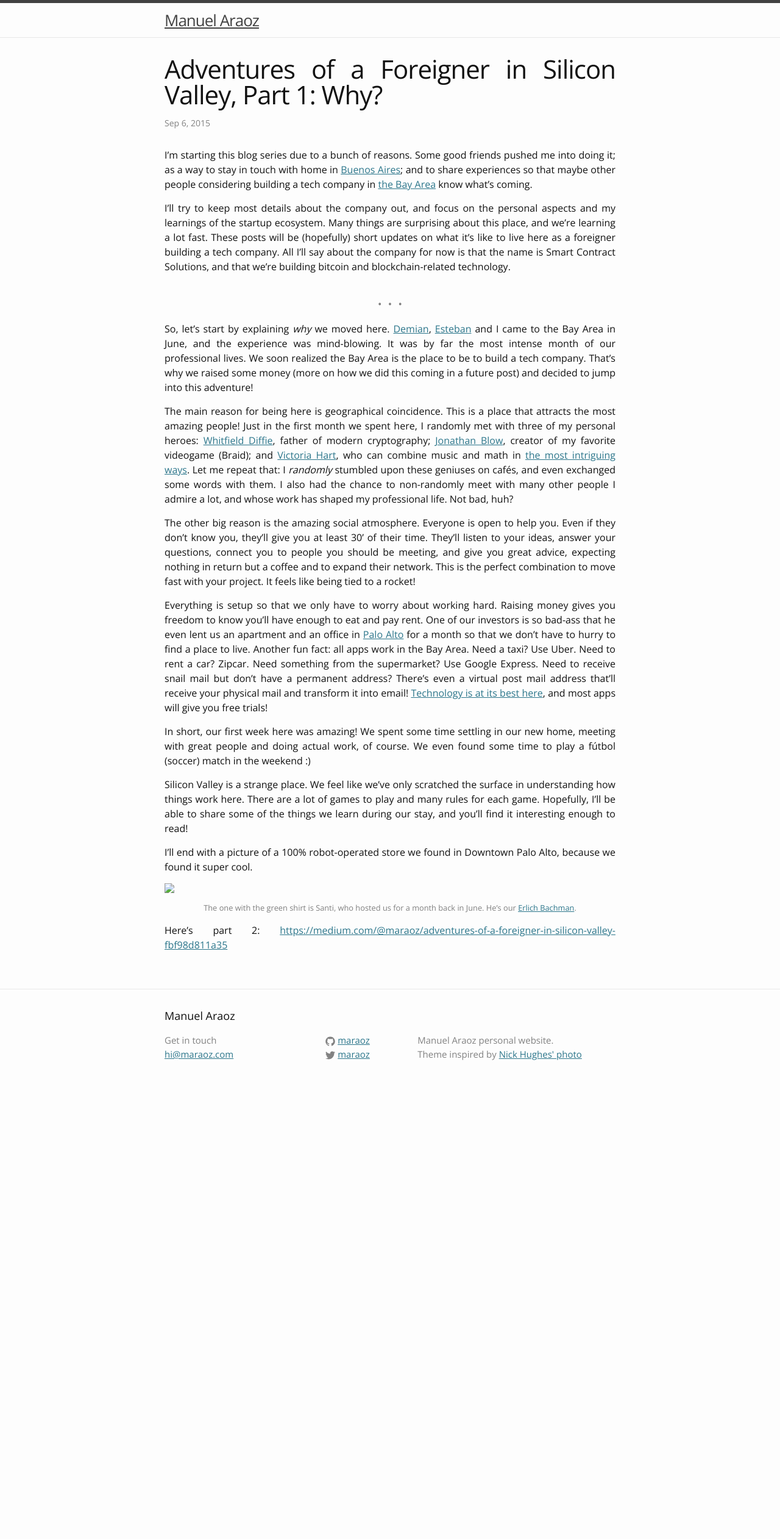
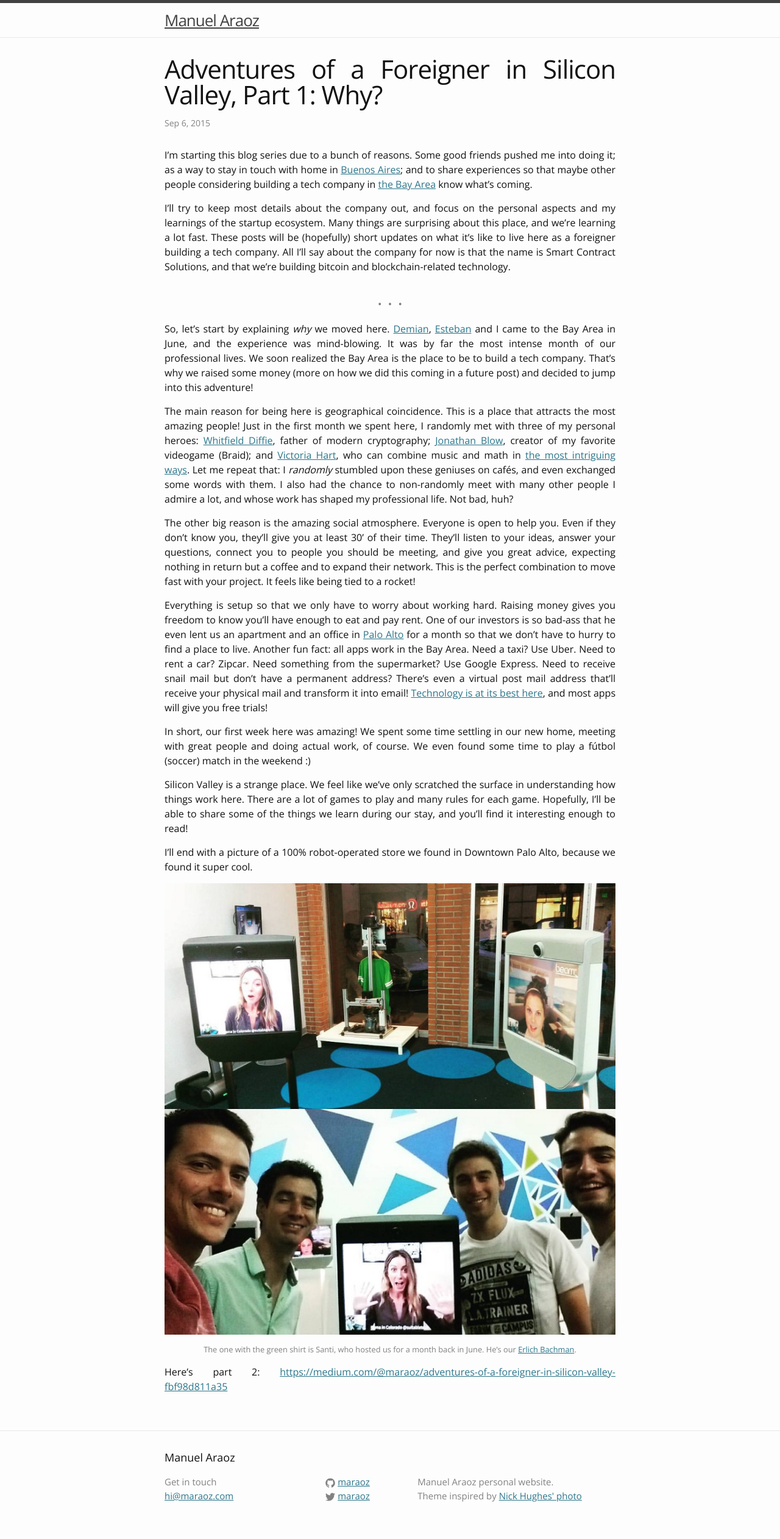
Before and after one commit to tobyornottobe/maraoz.github.io, a Jekyll site: the page built from _posts/2015-9-6-adventures-of-a-foreigner-in-silicon-valley-part-1-why.md, in a window 1280 px wide. Shown: the whole page at 61% size. Built offline with Jekyll 4.4.1, drawn with Linux system fonts in a browser that asks for light colours; comment, search, counter and statistics services are not loaded; before the commit the page ends 1799 px from its top, so only the background shows below that.

Commit message:
chaning folder name

```diff
--- a/_posts/2015-9-6-adventures-of-a-foreigner-in-silicon-valley-part-1-why.md
+++ b/_posts/2015-9-6-adventures-of-a-foreigner-in-silicon-valley-part-1-why.md
@@ -26,7 +26,7 @@ Silicon Valley is a strange place. We feel like we’ve only scratched the surfa
 
 I’ll end with a picture of a 100% robot-operated store we found in Downtown Palo Alto, because we found it super cool.
 
-<img class="centerimage" src="/img/adventures_pt1/1.jpeg">
+<img src="/img/silicon1/1.jpeg">
 
 
 The one with the green shirt is Santi, who hosted us for a month back in June. He’s our [Erlich Bachman](https://www.youtube.com/watch?v=N6Zz-Nkkaxc).
```
Also changed, not shown: img/silicon1/1.jpeg (renamed from img/advenutes_pt1/1.jpeg).
